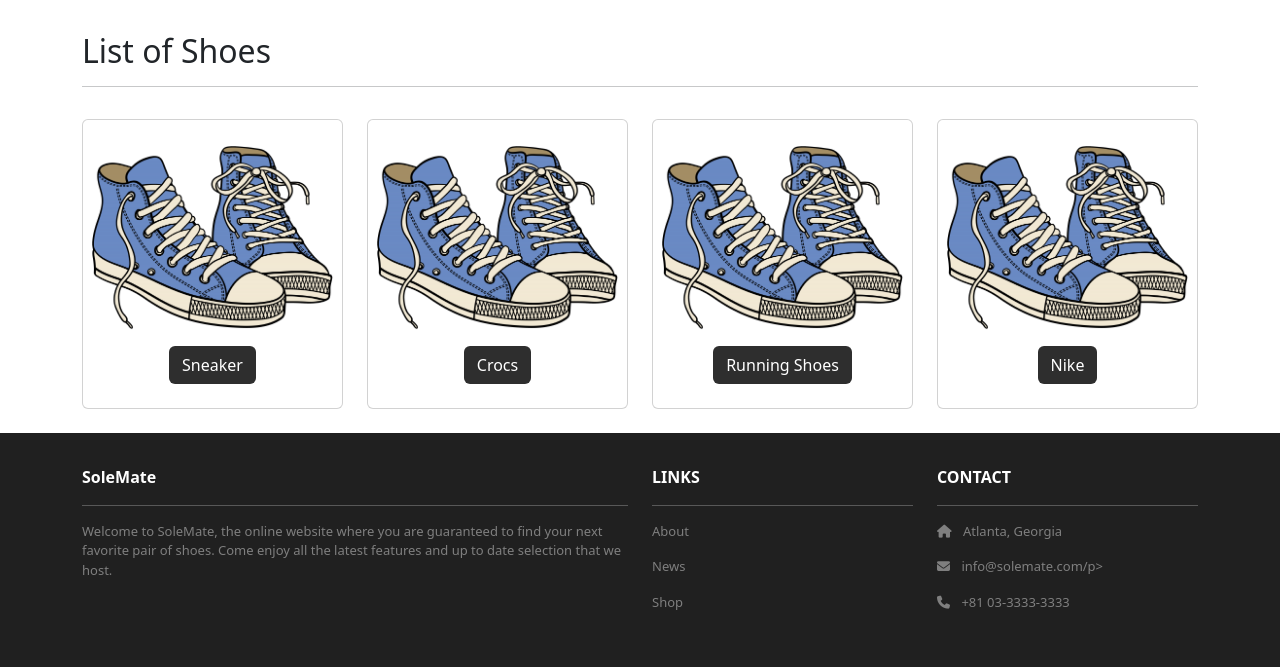
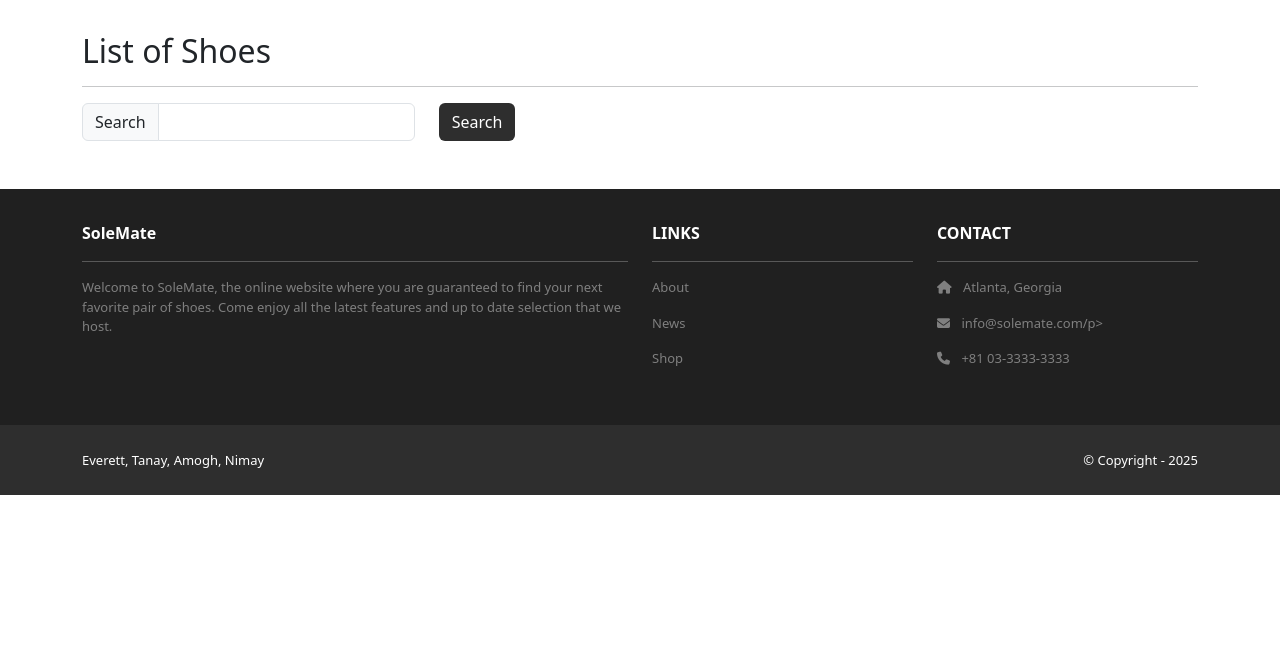
Before and after one commit to epollard9/SoleMate, a Django app: page /shop/ in a window 1280 px wide. Shown: the part 82-749 px from the top of the page. After the commit the page ends 577 px from the top, so only its background shows below. Run offline with Django 5.2, Linux system fonts and the light colour scheme; data that the repository does not hold is empty; some libraries are stand-ins or nearby versions.

Commit message:
Set up connection to be able to see shoes from the database in the shop.

```diff
--- a/shop/templates/shop/index.html
+++ b/shop/templates/shop/index.html
@@ -7,16 +7,34 @@
       <div class="col mx-auto mb-3">
         <h2>List of Shoes</h2>
         <hr />
+        <p class="card-text">
+          <form method="GET">
+            <div class="row">
+              <div class="col-auto">
+                <div class="input-group col-auto">
+                  <div class="input-group-text">
+                    Search</div>
+                  <input type="text" class="form-control"
+                    name="search">
+                </div>
+              </div>
+              <div class="col-auto">
+                <button class="btn bg-dark text-white"
+                  type="submit">Search</button>
+              </div>
+            </div>
+          </form>
+        </p>
       </div>
     </div>
     <div class="row">
       {% for shoe in template_data.shoes %}
       <div class="col-md-4 col-lg-3 mb-2">
         <div class="p-2 card align-items-center pt-4">
-          <img src="{% static 'img/Blue_shoes.png' %}"
-            class="card-img-top rounded">
+          <img src="{{ shoe.image.url}}"
+            class="card-img-top rounded img-card-200">
           <div class="card-body text-center">
-              <a href="{% url 'shop.show' id=shoe.id %}"
+              <a href="{% url 'shop.show' id=shoe.shoe_number %}"
               class="btn bg-dark text-white">
                 {{ shoe.name }}
               </a>
--- a/shop/templates/shop/show.html
+++ b/shop/templates/shop/show.html
@@ -11,8 +11,8 @@
         <p><b>Price:</b> ${{ template_data.shoe.price }}</p>
       </div>
       <div class="col-md-6 mx-auto mb-3 text-center">
-        <img src="{% static 'img/Blue_shoes.png' %}"
-          class="rounded" />
+        <img src="{{ template_data.shoe.image.url}}"
+          class="rounded img-card-400" />
       </div>
     </div>
   </div>
--- a/shop/views.py
+++ b/shop/views.py
@@ -1,23 +1,22 @@
 from django.shortcuts import render
-
+from .models import Shoe
 # Create your views here.
-shoes = [
-    {'id': 1, 'name': 'Sneaker', 'price': 35, 'description': 'Casual every day shoes'},
-    {'id': 2, 'name': 'Crocs', 'price': 40, 'description': ' Great to impress the ladies'},
-    {'id': 3, 'name': 'Running Shoes', 'price': 40,'description': 'For when you want to loose the stomach'},
-    {'id': 4, 'name': 'Nike', 'price': 50,'description': 'Just do it.'},
-]
 def index(request):
+    search_term = request.GET.get('search')
+    if search_term:
+        movies = Shoe.objects.filter(name__icontains=search_term)
+    else:
+        movies = Shoe.objects.all()
     template_data = {}
     template_data['title'] = 'Shoes'
-    template_data['shoes'] = shoes
+    template_data['shoes'] = movies
     return render(request, 'shop/index.html',
                   {'template_data': template_data})
 
 def show(request, id):
-    shoe = shoes[id - 1]
+    shoe = Shoe.objects.get(shoe_number=id)
     template_data = {}
-    template_data['title'] = shoe['name']
+    template_data['title'] = shoe.name
     template_data['shoe'] = shoe
     return render(request, 'shop/show.html',
                   {'template_data': template_data})
```
Also changed, not shown: shop/migrations/0001_initial.py (added).
